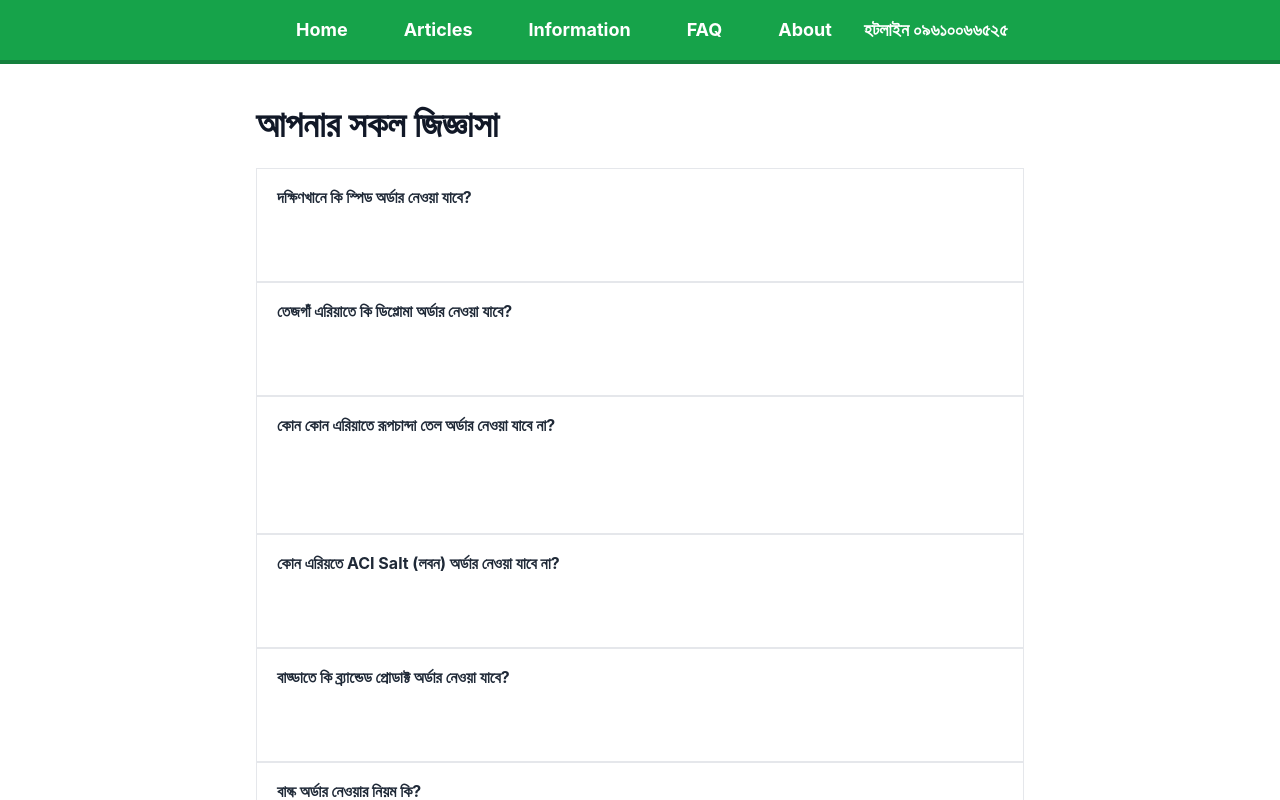
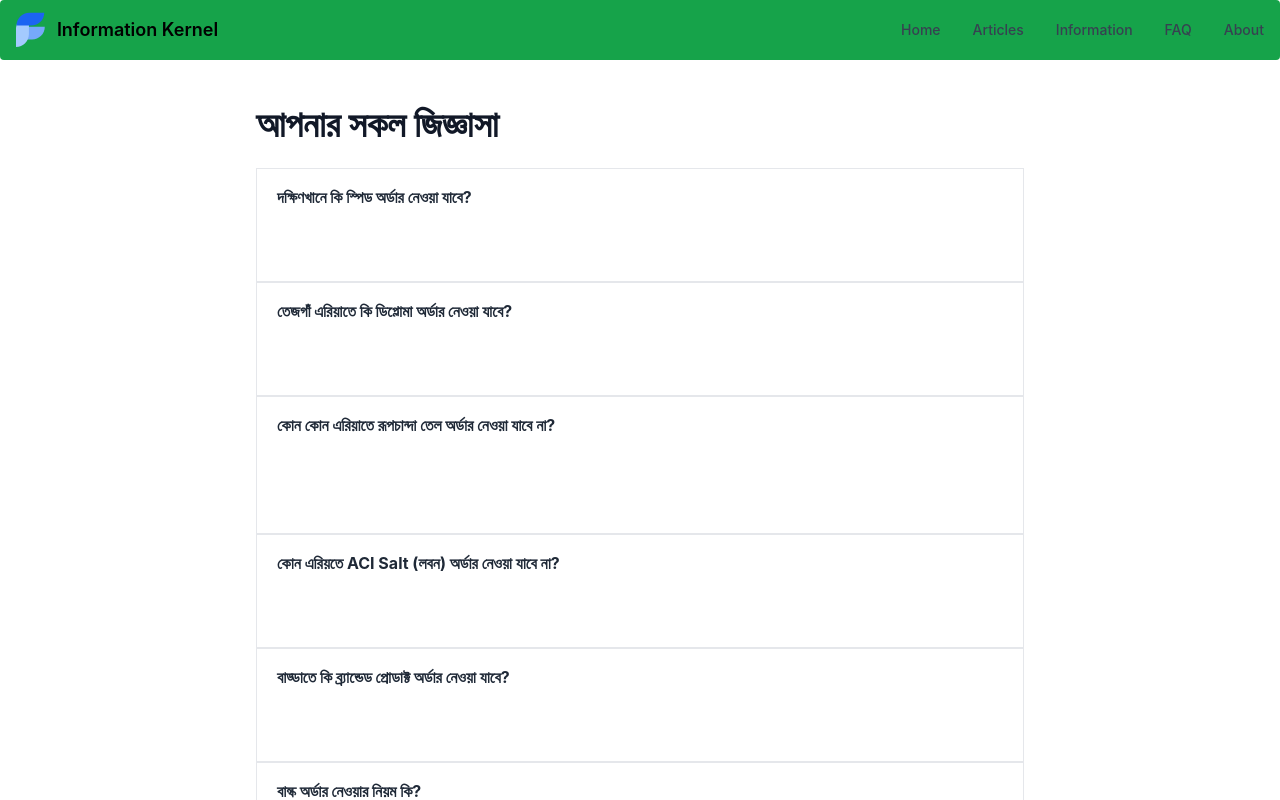
Before and after one commit to imsamrat/Information-Kernel, a React (Create React App) app: page /faq in a window 1280 px wide. Shown: the top 800 px of the page. Built offline with nearby package versions, Linux system fonts and the light colour scheme; what tw-elements would draw is missing.

Commit message:
Navbar Changed

```diff
--- a/src/App.js
+++ b/src/App.js
@@ -14,12 +14,12 @@
 import { useEffect } from "react";
 import Preloader from "./components/Preloader/Preloader";
 
-window.addEventListener('load', function () {
-  document.querySelector('.wrapper').classList.add('opacity-0');
-  setTimeout(() => {
-    document.querySelector('.wrapper').style.display = 'none';
-  }, 1000)
-})
+// window.addEventListener('load', function () {
+//   document.querySelector('.wrapper').classList.add('opacity-0');
+//   setTimeout(() => {
+//     document.querySelector('.wrapper').style.display = 'none';
+//   }, 1000)
+// })
 
 function App() {
 
--- a/src/components/Footer.js
+++ b/src/components/Footer.js
@@ -308,7 +308,7 @@
           <span>© 2022 Copyright: </span>
           <a
             class="text-gray-600 font-semibold"
-            href="https://tailwind-elements.com/"
+            href="https://imsamrat7.web.app/"
           >
             Design by Samrat
           </a>
--- a/src/components/NavBar.js
+++ b/src/components/NavBar.js
@@ -1,41 +1,130 @@
 import React from "react";
 import { Link } from "react-router-dom";
 
-
 const NavBar = () => {
   return (
-    <nav className='border-b-4 border-green-700 text-center fixed top-0 w-full bg-green-600 font-bold text-lg text-white'>
+    <nav class="bg-green-600 border-green-700 px-2 sm:px-4 py-2.5 rounded dark:bg-gray-800 fixed w-full">
+      <div class="container flex flex-wrap justify-between items-center mx-auto">
+        <a href="/" class="flex">
+          <svg
+            class="mr-3 h-10"
+            viewBox="0 0 52 72"
+            fill="none"
+            xmlns="http://www.w3.org/2000/svg"
+          >
+            <path
+              d="M1.87695 53H28.7791C41.5357 53 51.877 42.7025 51.877 30H24.9748C12.2182 30 1.87695 40.2975 1.87695 53Z"
+              fill="#76A9FA"
+            ></path>
+            <path
+              d="M0.000409561 32.1646L0.000409561 66.4111C12.8618 66.4111 23.2881 55.9849 23.2881 43.1235L23.2881 8.87689C10.9966 8.98066 1.39567 19.5573 0.000409561 32.1646Z"
+              fill="#A4CAFE"
+            ></path>
+            <path
+              d="M50.877 5H23.9748C11.2182 5 0.876953 15.2975 0.876953 28H27.7791C40.5357 28 50.877 17.7025 50.877 5Z"
+              fill="#1C64F2"
+            ></path>
+          </svg>
+          <span class="self-center text-lg font-semibold whitespace-nowrap dark:text-white">
+            Information Kernel
+          </span>
+        </a>
+        <button
+          data-collapse-toggle="mobile-menu"
+          type="button"
+          class="inline-flex items-center p-2 ml-3 text-sm text-gray-500 rounded-lg md:hidden hover:bg-gray-100 focus:outline-none focus:ring-2 focus:ring-gray-200 dark:text-gray-400 dark:hover:bg-gray-700 dark:focus:ring-gray-600"
+          aria-controls="mobile-menu-2"
+          aria-expanded="false"
+        >
+          <span class="sr-only">Open main menu</span>
+          <svg
+            class="w-6 h-6"
+            fill="currentColor"
+            viewBox="0 0 20 20"
+            xmlns="http://www.w3.org/2000/svg"
+          >
+            <path
+              fill-rule="evenodd"
+              d="M3 5a1 1 0 011-1h12a1 1 0 110 2H4a1 1 0 01-1-1zM3 10a1 1 0 011-1h12a1 1 0 110 2H4a1 1 0 01-1-1zM3 15a1 1 0 011-1h12a1 1 0 110 2H4a1 1 0 01-1-1z"
+              clip-rule="evenodd"
+            ></path>
+          </svg>
+          <svg
+            class="hidden w-6 h-6"
+            fill="currentColor"
+            viewBox="0 0 20 20"
+            xmlns="http://www.w3.org/2000/svg"
+          >
+            <path
+              fill-rule="evenodd"
+              d="M4.293 4.293a1 1 0 011.414 0L10 8.586l4.293-4.293a1 1 0 111.414 1.414L11.414 10l4.293 4.293a1 1 0 01-1.414 1.414L10 11.414l-4.293 4.293a1 1 0 01-1.414-1.414L8.586 10 4.293 5.707a1 1 0 010-1.414z"
+              clip-rule="evenodd"
+            ></path>
+          </svg>
+        </button>
+        <div class="hidden w-full md:block md:w-auto" id="mobile-menu">
+          <ul class="flex flex-col mt-4 md:flex-row md:space-x-8 md:mt-0 md:text-sm md:font-medium">
+            <li>
+            <Link to='/' className='block py-2 pr-4 pl-3 text-gray-700 border-b border-gray-100 hover:bg-gray-50 md:hover:bg-transparent md:border-0 md:hover:text-blue-700 md:p-0 dark:text-gray-400 md:dark:hover:text-white dark:hover:bg-gray-700 dark:hover:text-white md:dark:hover:bg-transparent dark:border-gray-700'>
+            Home
+          </Link>
+            </li>
+            <li>
+            <Link to='/articles-list' className='block py-2 pr-4 pl-3 text-gray-700 border-b border-gray-100 hover:bg-gray-50 md:hover:bg-transparent md:border-0 md:hover:text-blue-700 md:p-0 dark:text-gray-400 md:dark:hover:text-white dark:hover:bg-gray-700 dark:hover:text-white md:dark:hover:bg-transparent dark:border-gray-700'>
+           Articles
+        </Link>
+            </li>
+            <li>
+            <Link to='/information' className='block py-2 pr-4 pl-3 text-gray-700 border-b border-gray-100 hover:bg-gray-50 md:hover:bg-transparent md:border-0 md:hover:text-blue-700 md:p-0 dark:text-gray-400 md:dark:hover:text-white dark:hover:bg-gray-700 dark:hover:text-white md:dark:hover:bg-transparent dark:border-gray-700'>
+           Information
+         </Link>
+            </li>
+            <li>
+            <Link to='/faq' className='block py-2 pr-4 pl-3 text-gray-700 border-b border-gray-100 hover:bg-gray-50 md:hover:bg-transparent md:border-0 md:hover:text-blue-700 md:p-0 dark:text-gray-400 md:dark:hover:text-white dark:hover:bg-gray-700 dark:hover:text-white md:dark:hover:bg-transparent dark:border-gray-700'>
+            FAQ
+           </Link>
+
+            </li>
+            <li>
+            <Link to='/about' className='block py-2 pr-4 pl-3 text-gray-700 hover:bg-gray-50 md:hover:bg-transparent md:border-0 md:hover:text-blue-700 md:p-0 dark:text-gray-400 md:dark:hover:text-white dark:hover:bg-gray-700 dark:hover:text-white md:dark:hover:bg-transparent'>
+            About
+        </Link>
+            </li>
+          </ul>
+        </div>
+      </div>
+    </nav>
+
+    /*<nav className="border-b-4 border-green-700 text-center fixed top-0 w-full bg-green-600 font-bold text-lg text-white">
       <ul>
-        <li className='inline-block pt-4 pb-4'>
-          <Link to='/' className='pl-6 pr-8'>
+        <li className="inline-block pt-4 pb-4">
+          <Link to="/" className="pl-6 pr-8">
             Home
           </Link>
         </li>
-        <li className='inline-block pt-4 pb-4'>
-          <Link to='/articles-list' className='pl-6 pr-8'>
+        <li className="inline-block pt-4 pb-4">
+          <Link to="/articles-list" className="pl-6 pr-8">
             Articles
           </Link>
         </li>
-        <li className='inline-block pt-4 pb-4'>
-          <Link to='/information' className='pl-6 pr-8'>
+        <li className="inline-block pt-4 pb-4">
+          <Link to="/information" className="pl-6 pr-8">
             Information
           </Link>
         </li>
-        <li className='inline-block pt-4 pb-4'>
-          <Link to='/faq' className='pl-6 pr-8'>
+        <li className="inline-block pt-4 pb-4">
+          <Link to="/faq" className="pl-6 pr-8">
             FAQ
           </Link>
         </li>
-        <li className='inline-block pt-4 pb-4'>
-          <Link to='/about' className='pl-6 pr-8'>
+        <li className="inline-block pt-4 pb-4">
+          <Link to="/about" className="pl-6 pr-8">
             About
           </Link>
         </li>
-        <li className='inline-block pt-4 pb-4'>
-        হটলাইন ০৯৬১০০৬৬৫২৫
-        </li>
+        <li className="inline-block pt-4 pb-4">হটলাইন ০৯৬১০০৬৬৫২৫</li>
       </ul>
-    </nav>
+    </nav>*/
   );
 };
 
```
